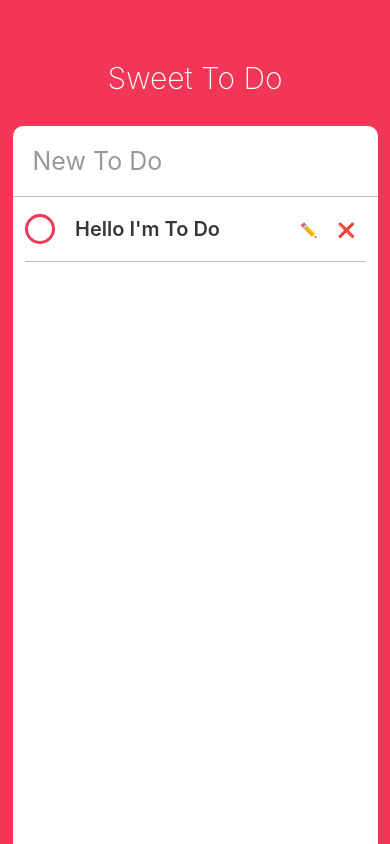
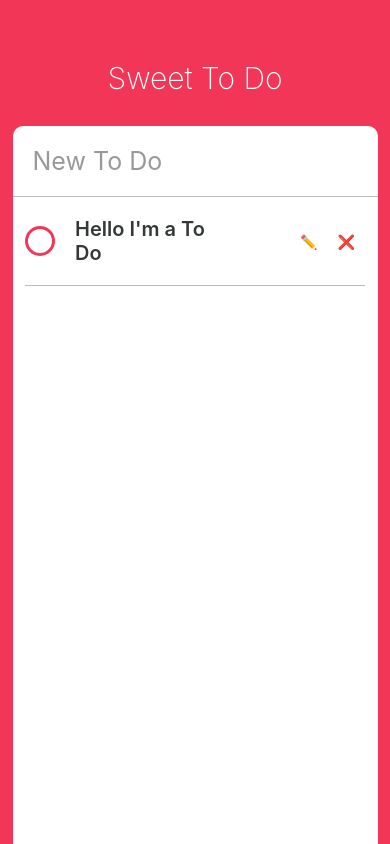
Before and after one commit to fredkeemhaus/sweet-todo, a React Native app: screen / in a window 390 px wide. Built offline with nearby package versions, Linux system fonts and the light colour scheme.

Commit message:
Styling the To Do Component part Two

```diff
--- a/App.js
+++ b/App.js
@@ -34,7 +34,7 @@
             autoCorrect={false}
           />
           <ScrollView contentContainerStyle={styles.toDos}>
-            <ToDo />
+            <ToDo text={"Hello I'm a To Do"} />
           </ScrollView>
         </View>
       </View>
--- a/ToDo.js
+++ b/ToDo.js
@@ -4,7 +4,8 @@
   Text,
   TouchableOpacity,
   StyleSheet,
-  Dimensions
+  Dimensions,
+  TextInput
 } from "react-native";
 
 const { width, height } = Dimensions.get("window");
@@ -12,10 +13,12 @@
 export default class ToDo extends Component {
   state = {
     isEditing: false,
-    isCompleted: false
+    isCompleted: false,
+    toDoValue: ""
   };
   render() {
-    const { isCompleted, isEditing } = this.state;
+    const { isCompleted, isEditing, toDoValue } = this.state;
+    const { text } = this.props;
     return (
       <View style={styles.container}>
         <View style={styles.column}>
@@ -27,14 +30,29 @@
               ]}
             />
           </TouchableOpacity>
+          {isEditing ? (
+            <TextInput
+              style={[
+                styles.input,
+                styles.text,
+                isCompleted ? styles.completedText : styles.uncompletedText
+              ]}
+              value={toDoValue}
+              multiline={true}
+              onChangeText={this._controllInput}
+              returnKeyType={"done"}
+              onBlur={this._finishEditing}
+            />
+          ) : (
             <Text
               style={[
                 styles.text,
                 isCompleted ? styles.completedText : styles.uncompletedText
               ]}
             >
-            Hello I'm To Do
+              {text}
             </Text>
+          )}
         </View>
 
         {isEditing ? (
@@ -70,14 +88,19 @@
     });
   };
   _startEditing = () => {
+    const { text } = this.props;
     this.setState({
-      isEditing: true
+      isEditing: true,
+      toDoValue: text
     });
   };
   _finishEditing = () => {
     this.setState({
       isEditing: false
     });
+  };
+  _controllInput = text => {
+    this.setState({ toDoValue: text });
   };
 }
 
@@ -128,5 +151,9 @@
   actionContainer: {
     marginVertical: 10,
     marginHorizontal: 10
+  },
+  input: {
+    marginVertical: 10,
+    width: width / 2
   }
 });
```
Lines whose indentation alone changed are shown as unchanged.
